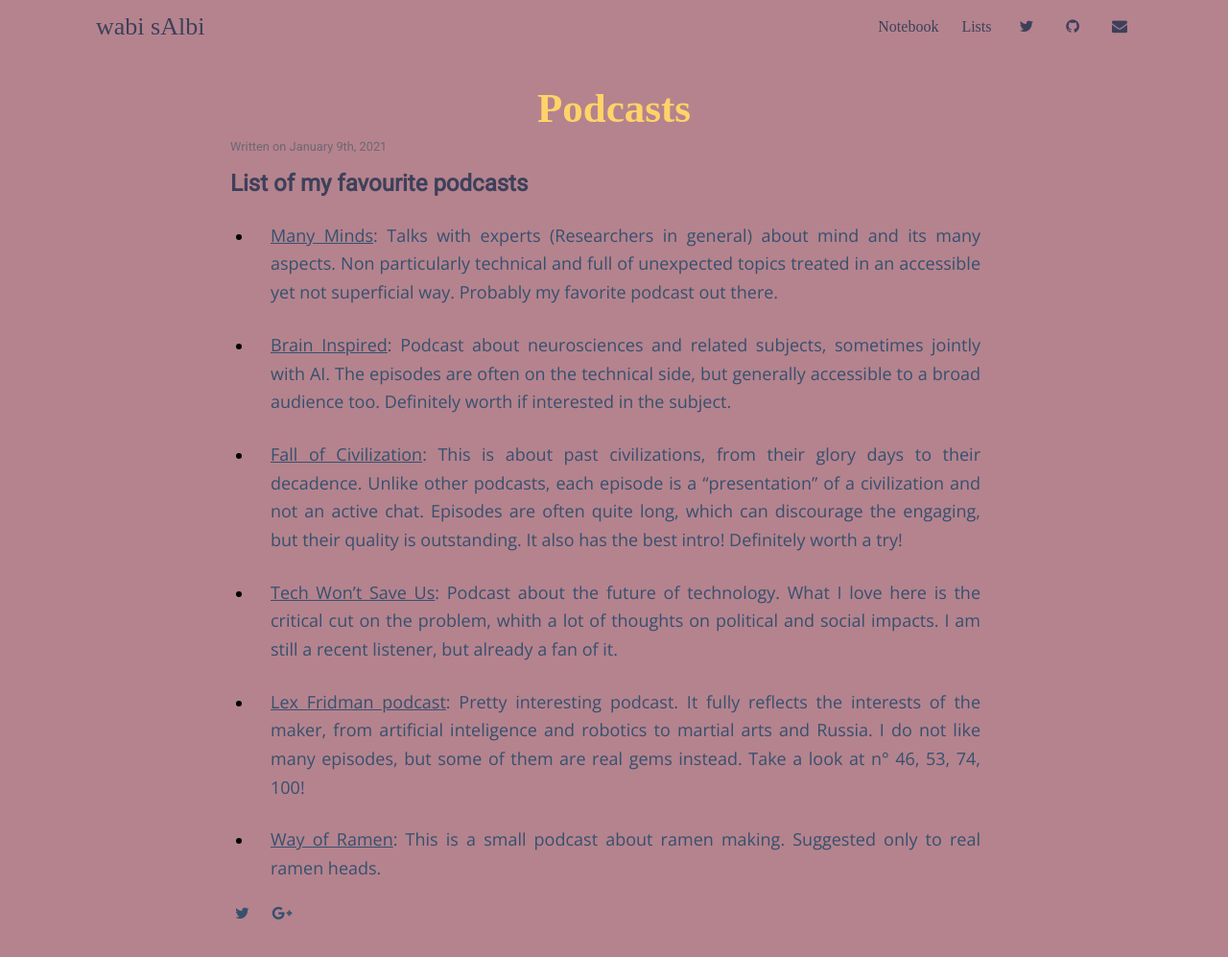
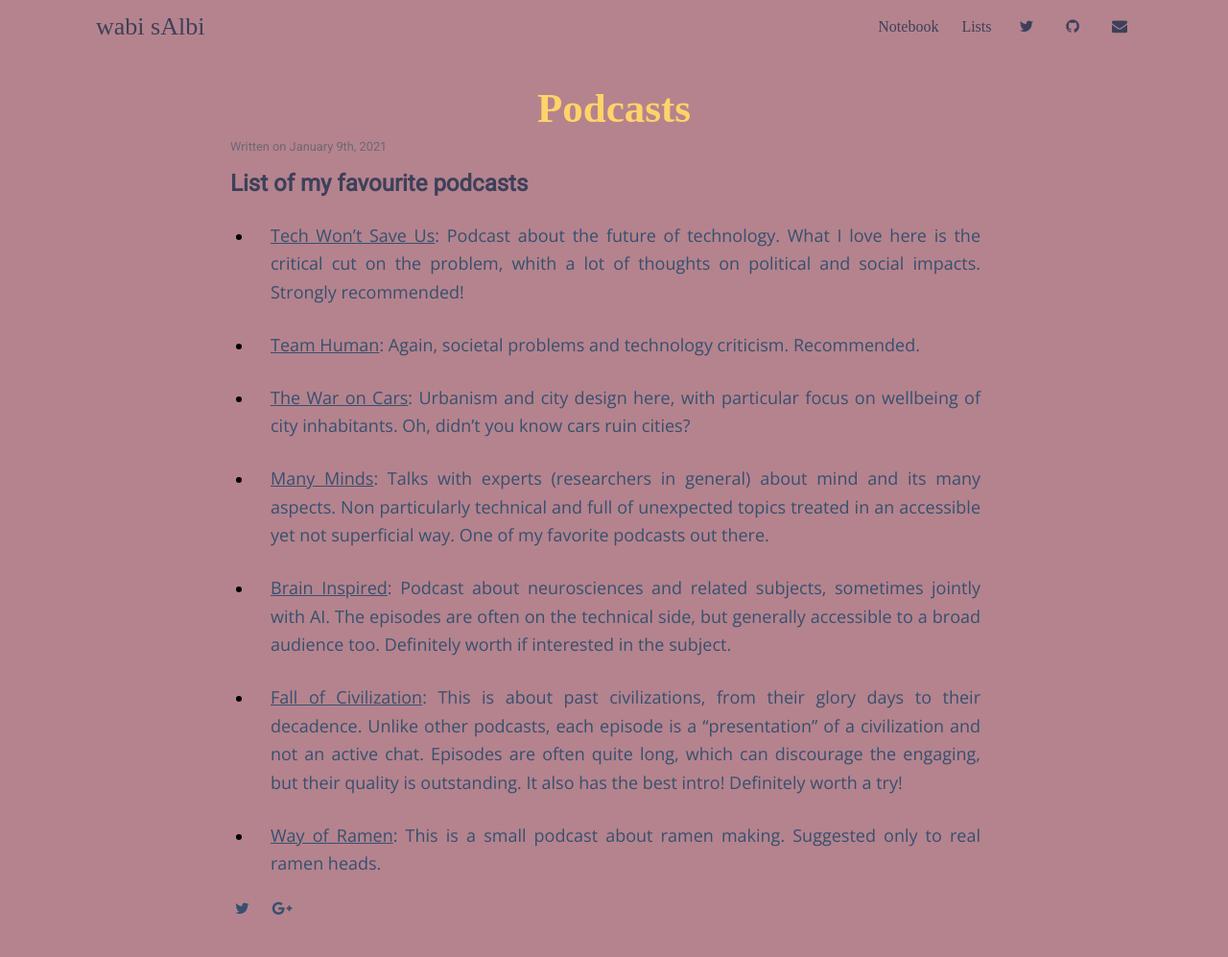
Before and after one commit to was-albi/was-albi.github.io, a Jekyll site: the page built from _posts/_mylists/2021-01-09-PodcastList.md, in a window 1280 px wide and 1102 px high. Shown: the top 997 px of the window at 96% size. Built offline with Jekyll 4.4.1, drawn with Linux system fonts in a browser that asks for light colours; nearby versions of some CDN libraries; some web fonts are replaced.

Commit message:
podcasts update

```diff
--- a/_data/intro.yml
+++ b/_data/intro.yml
@@ -4,6 +4,6 @@
   name: wabi sAlbi
   image: scrivania.jpg
   main-title: <strong>Dear Guest</strong>
-  titleinfo: My name is Alberto, and wabisAlbi is the name I've chosen for this place. it is a word pun between the nickname I am often referred with (Albi) and the oriental concept of 侘寂 (wabi sabi). the latter is an aesthetic concept which I find remarkably fitting with my taste and with the idea behind this web site.
-  scope: Welcome to my web place.<br>we may or may not know each other, but feel free to take off your shoes and walk around a bit.<br>this place is pretty new, but I plan to share here some of my thoughts. they will often be incomplete and you may find them boring or even incomprehensible. the purpose of their being here is to have a form outside of my head, so they will often be adressed to few listener, sometimes just to myself. if you find some of them intriguing enough you may consider to write me a mail - I will be glad to chat with you
+  titleinfo: my name is Alberto, and wabisAlbi is the name I've chosen for this place. it is a word pun between the nickname I am often referred with (Albi) and the oriental concept of 侘寂 (wabi sabi). the latter is an aesthetic concept which I find remarkably fitting with my taste and with the idea behind this web site.
+  scope: welcome to my web place.<br>we may or may not know each other, but feel free to take off your shoes and walk around a bit.<br>this place is pretty new, but I plan to share here some of my thoughts. they will often be incomplete and you may find them boring or even incomprehensible. the purpose of their being here is to have a form outside of my head, so they will often be adressed to few listener, sometimes just to myself. if you find some of them intriguing enough you may consider to write me an email - I will be glad to chat with you.
 #--------------------------------
--- a/_posts/_mylists/2021-01-09-PodcastList.md
+++ b/_posts/_mylists/2021-01-09-PodcastList.md
@@ -8,8 +8,18 @@
 
 ## List of my favourite podcasts
 
+
+- [Tech Won't Save Us](https://techwontsave.us/):
+  Podcast about the future of technology. What I love here is the critical cut on the problem, whith a lot of thoughts on political and social impacts. Strongly recommended!
+
+- [Team Human](https://www.teamhuman.fm/):
+  Again, societal problems and technology criticism. Recommended.
+
+- [The War on Cars](https://thewaroncars.org/):
+  Urbanism and city design here, with particular focus on wellbeing of city inhabitants. Oh, didn't you know cars ruin cities?
+
 - [Many Minds](https://manyminds.libsyn.com/):
-  Talks with experts (Researchers in general) about mind and its many aspects. Non particularly technical and full of unexpected topics treated in an accessible yet not superficial way. Probably my favorite podcast out there.
+  Talks with experts (researchers in general) about mind and its many aspects. Non particularly technical and full of unexpected topics treated in an accessible yet not superficial way. One of my favorite podcasts out there.
 
 - [Brain Inspired](https://braininspired.co/):
   Podcast about neurosciences and related subjects, sometimes jointly with AI. The episodes are often on the technical side, but generally accessible to a broad audience too. Definitely worth if interested in the subject.
@@ -17,11 +27,5 @@
 - [Fall of Civilization](https://fallofcivilizationspodcast.com/):
   This is about past civilizations, from their glory days to their decadence. Unlike other podcasts, each episode is a "presentation" of a civilization and not an active chat. Episodes are often quite long, which can discourage the engaging, but their quality is outstanding. It also has the best intro! Definitely worth a try!
 
-- [Tech Won't Save Us](https://techwontsave.us/):
-  Podcast about the future of technology. What I love here is the critical cut on the problem, whith a lot of thoughts on political and social impacts. I am still a recent listener, but already a fan of it.
-
-- [Lex Fridman podcast](https://lexfridman.com/podcast/):
-  Pretty interesting podcast. It fully reflects the interests of the maker, from artificial inteligence and robotics to martial arts and Russia. I do not like many episodes, but some of them are real gems instead. Take a look at n° 46, 53, 74, 100!
-
 - [Way of Ramen](https://wayoframen.com/category/podcast/):
   This is a small podcast about ramen making. Suggested only to real ramen heads.
```
Also changed, not shown: _posts/_mylists/2022-01-09-MovieList.md (+1 -1 lines), _posts/_mylists/2022-01-09-MusicList.md (+1 -1 lines).
